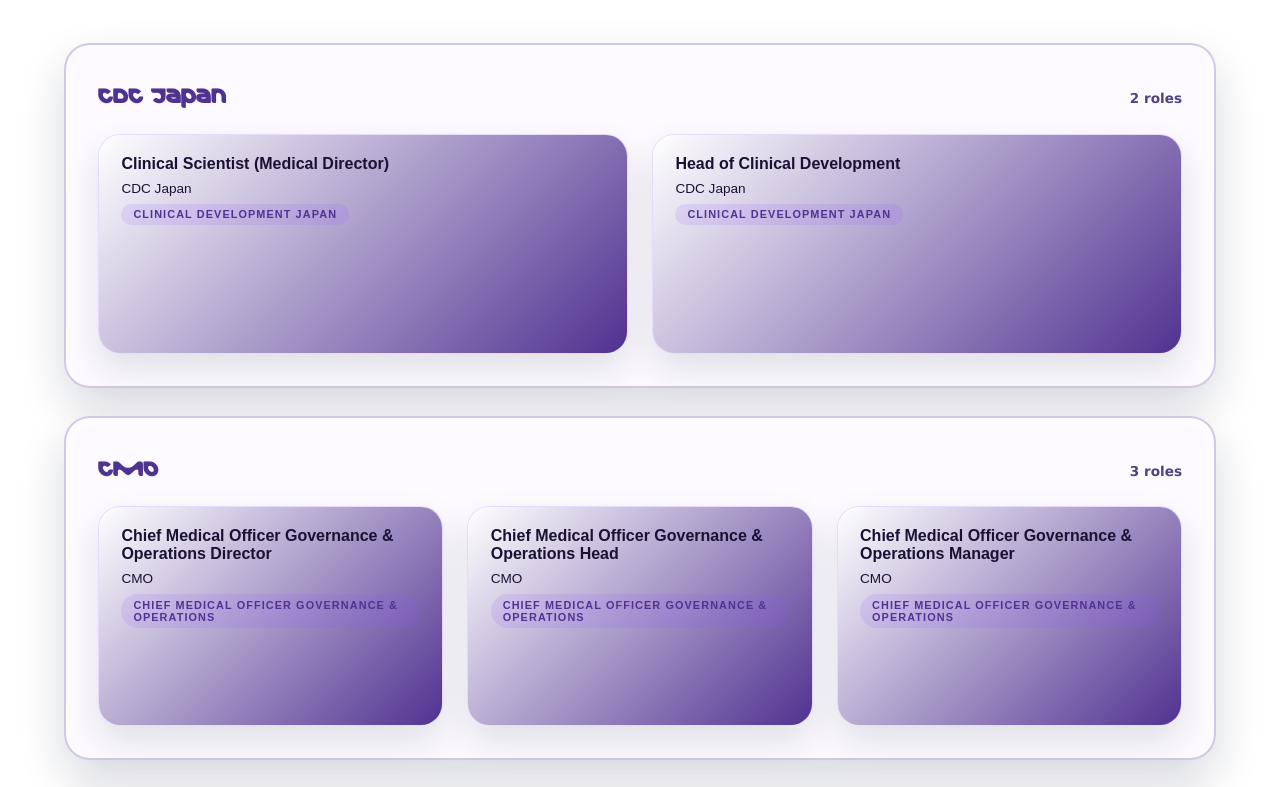
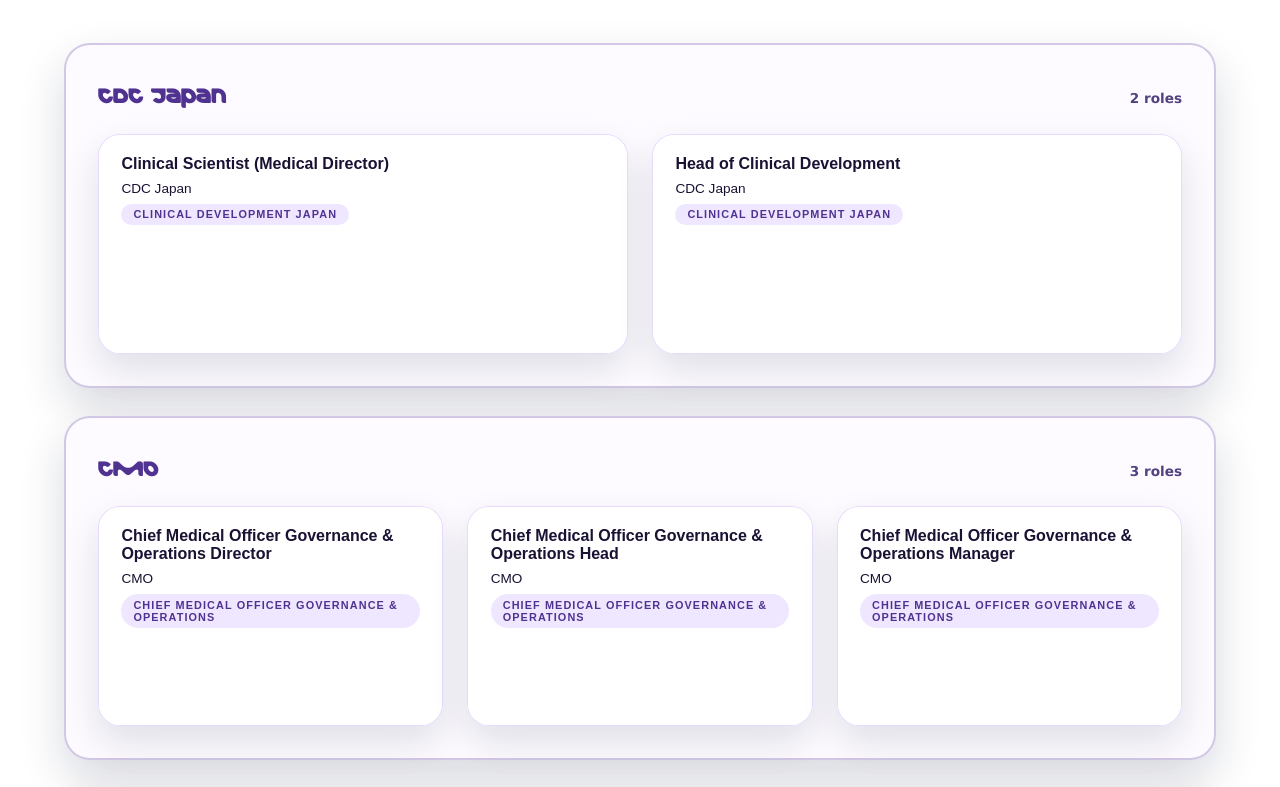
Before and after one commit to aryanshradhay/SPH-CFW, a React (Create React App) app: page /career-explorer in a window 1280 px wide. Shown: the part 1460-2247 px from the top of the page. Built offline with nearby package versions, Linux system fonts and the light colour scheme; no server answers.

Commit message:
forms added

```diff
--- a/src/data/feedbackLinks.js
+++ b/src/data/feedbackLinks.js
@@ -1,7 +1,7 @@
 
 
-const DEFAULT_FEEDBACK_FORM_URL = 'https://forms.office.com/e/sphcareerframeworkfeedback';
-const DEFAULT_IMPROVEMENT_FORM_URL = 'https://forms.office.com/e/sphcareerframeworkimprovement';
+const DEFAULT_FEEDBACK_FORM_URL = 'https://forms.office.com/Pages/DesignPageV2.aspx?origin=NeoPortalPage&subpage=design&id=Wft223ejIEG8VFnerX05ych_mCxGzeNNvT6abMIWkX5UNzlMS1kyQkRMOVhOS1M1MlZSVkUySjFITy4u';
+const DEFAULT_IMPROVEMENT_FORM_URL = 'https://forms.office.com/Pages/DesignPageV2.aspx?origin=NeoPortalPage&subpage=design&id=Wft223ejIEG8VFnerX05ych_mCxGzeNNvT6abMIWkX5UQzg0T1hTOEJDWThYNUc2WlFWTVVTQlJHNi4u';
 
 const {
   REACT_APP_FEEDBACK_FORM_URL,
--- a/src/styles/layouts/career-explorer.css
+++ b/src/styles/layouts/career-explorer.css
@@ -789,7 +789,7 @@
   content: "";
   position: absolute;
   inset: 0;
-  background: linear-gradient(135deg, var(--color-neutral-white), var(--color-rich-purple));
+  background:var(--color-neutral-white);
   opacity: 1;
   transition: opacity 0.25s ease, transform 0.25s ease;
   z-index: 0;
--- a/src/styles/layouts/career-roadmap.css
+++ b/src/styles/layouts/career-roadmap.css
@@ -94,7 +94,7 @@
   width: 170px;
   height: 6px;
   border-radius: 999px;
-  background: linear-gradient(90deg, rgba(141, 89, 255, 0.85), rgba(150, 215, 210, 0.9));
+  background:  var(--color-rich-purple);
   opacity: 0.7;
   animation: roadmapAccent 7s ease-in-out infinite;
 }
```
